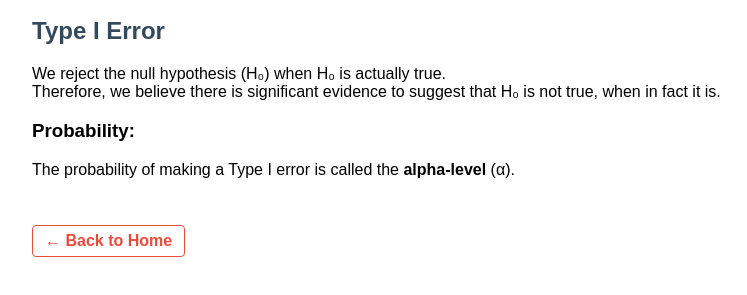
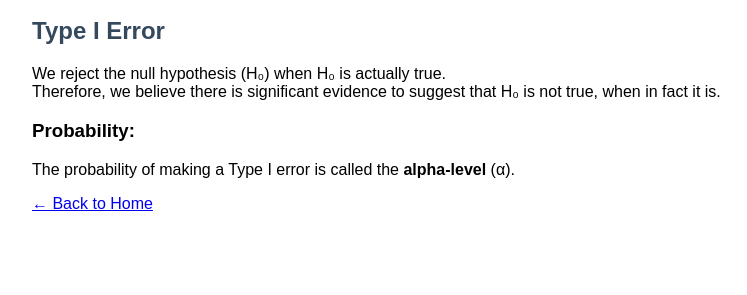
Before and after one commit to elizabethkhoury/AP-Stats, a plain HTML site: page type1&2errors.html in a window 1280 px wide. Shown: the part 119-414 px from the top of the page, without its empty margins (8-755 px from the left). Drawn offline with Linux system fonts and the light colour scheme.

Commit message:
Update type1&2errors.html

```diff
--- a/type1&2errors.html
+++ b/type1&2errors.html
@@ -72,7 +72,7 @@
     <p>The probability of making a Type II error is <strong>1 - power</strong>.</p>
   </section>
 
-  <a href="index.html" class="home-link">&larr; Back to Home</a>
+     <a href="index.html">&larr; Back to Home</a>
 
   <script>
     function showSection(id) {
```
